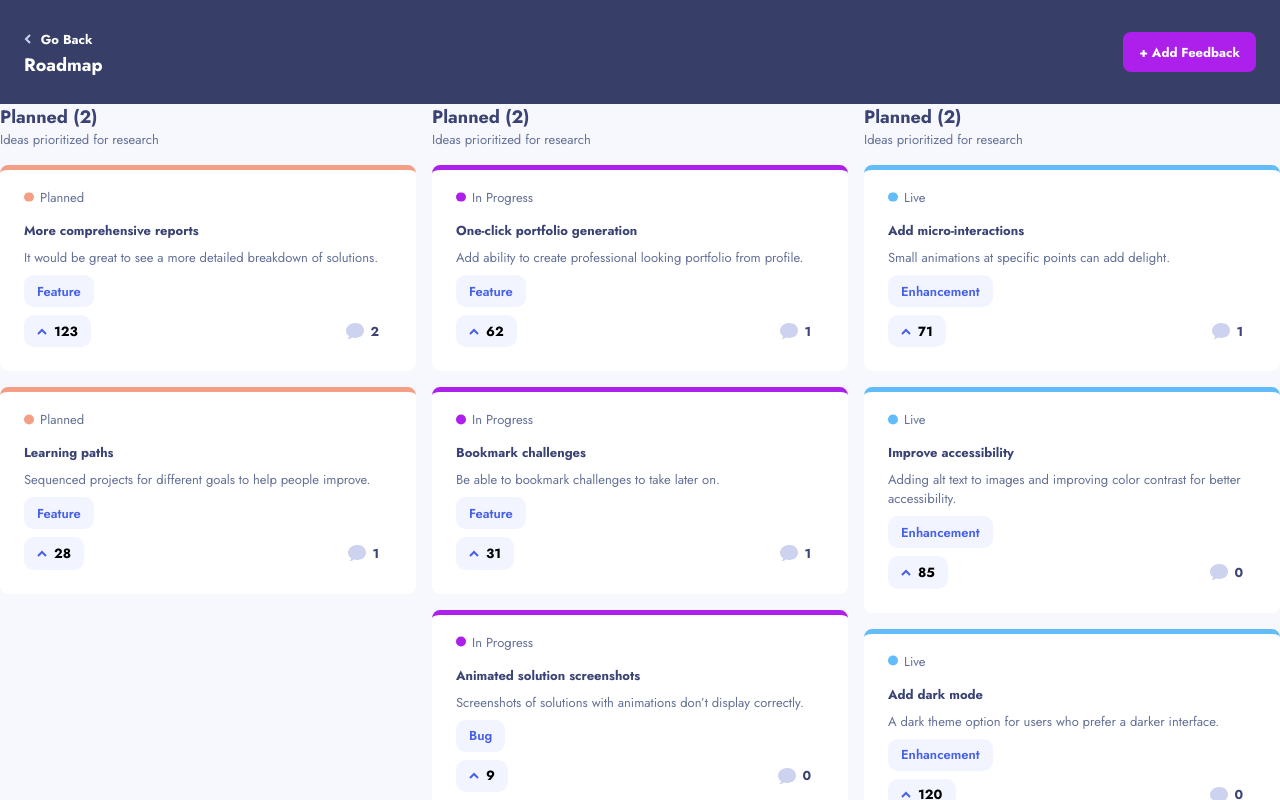
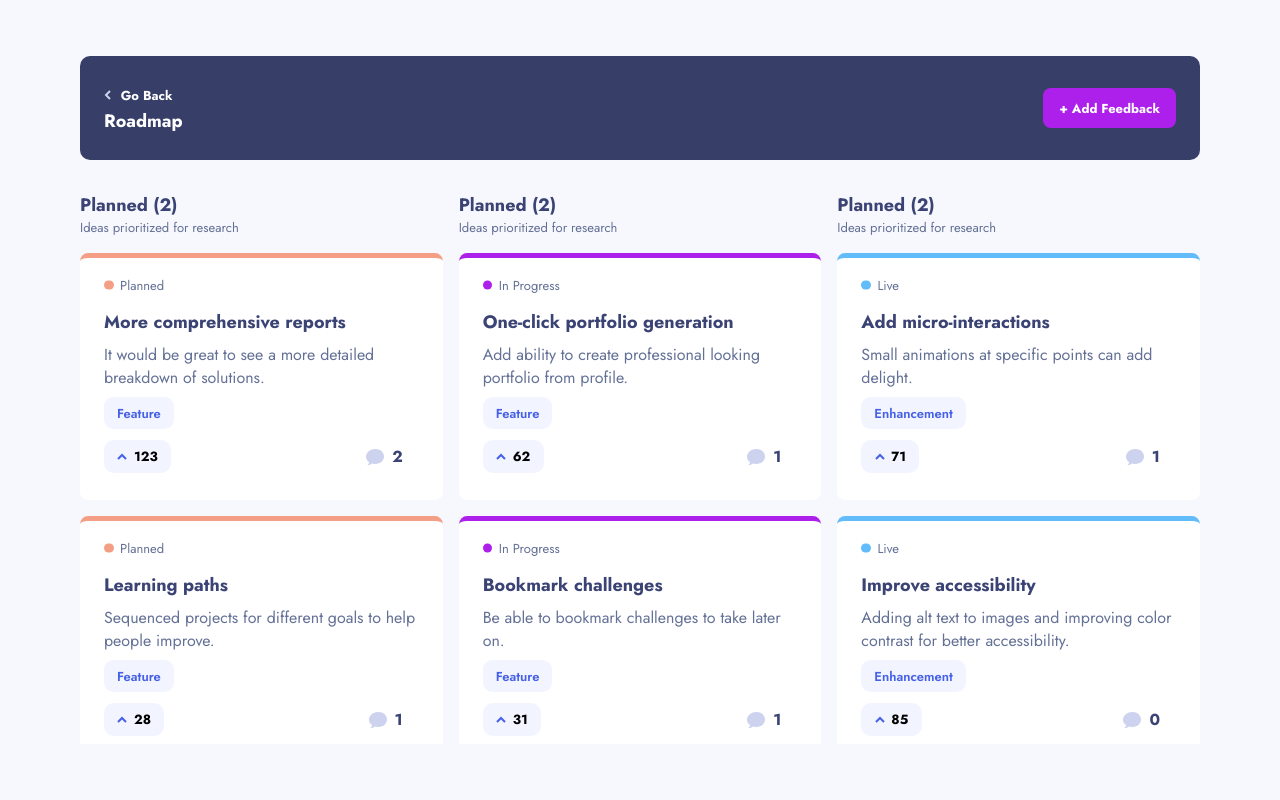
Before and after one commit to ReversalGM/product-feedback-app, a React (Vite) app: page /roadmap in a window 1280 px wide. Built offline with nearby package versions, Linux system fonts and the light colour scheme.

Commit message:
finish roadmap responsive changes

```diff
--- a/src/components-pages/FeedbackCard/FeedbackCard.css
+++ b/src/components-pages/FeedbackCard/FeedbackCard.css
@@ -149,11 +149,22 @@
     row-gap: 0;
   }
 
+  .feedback-card.feedback-card--orange,
+  .feedback-card.feedback-card--purple,
+  .feedback-card.feedback-card--blue {
+    grid-template-areas:
+      "upvote status status"
+      "upvote title title"
+      "upvote description comments"
+      "upvote category category";
+  }
+
   .feedback-card__title {
     font-size: 1.125rem;
   }
 
-  .feedback-card__description {
+  .feedback-card__description,
+  .btn--comments {
     font-size: 1rem;
   }
 
@@ -164,7 +175,14 @@
     width: 2.5rem;
     height: 3.125rem;
   }
+}
 
+@media (min-width: 1024px) {
+  .feedback-card__title {
+    font-size: 1.125rem;
+  }
+
+  .feedback-card__description,
   .btn--comments {
     font-size: 1rem;
   }
--- a/src/components-pages/Roadmap/Roadmap.css
+++ b/src/components-pages/Roadmap/Roadmap.css
@@ -94,13 +94,36 @@
 }
 
 @media (min-width: 768px) {
-  .Roadmap__main--tablet {
+  .Roadmap-container {
+    padding: 3.5rem 2.5rem;
+    display: flex;
+    flex-direction: column;
+    position: relative;
+    justify-content: center;
+    align-items: center;
+    height: 100%;
+    width: 100%;
+    gap: 2rem;
+    background-color: var(--secondary-white);
+  }
+
+  .Roadmap__header {
+    width: 100%;
+    max-width: 70rem;
+    border-radius: 0.625rem;
+  }
+
+  .Roadmap__main {
+    all: unset;
     flex-grow: 1;
     height: 0;
     display: grid;
     grid-template-columns: repeat(3, 1fr);
     grid-template-rows: auto 1fr;
     gap: 1rem;
+
+    width: 100%;
+    max-width: 70rem;
   }
 
   .Roadmap__column__title__container {
--- a/src/components-pages/Roadmap/Roadmap.jsx
+++ b/src/components-pages/Roadmap/Roadmap.jsx
@@ -77,7 +77,7 @@ export function Roadmap() {
       </header>
       {width >= TABLET_WIDTH ? (
         // tablet and desktop layout
-        <main className="Roadmap__main--tablet">
+        <main className="Roadmap__main">
           {tabData.map((curTab) => {
             return (
               <>
```
